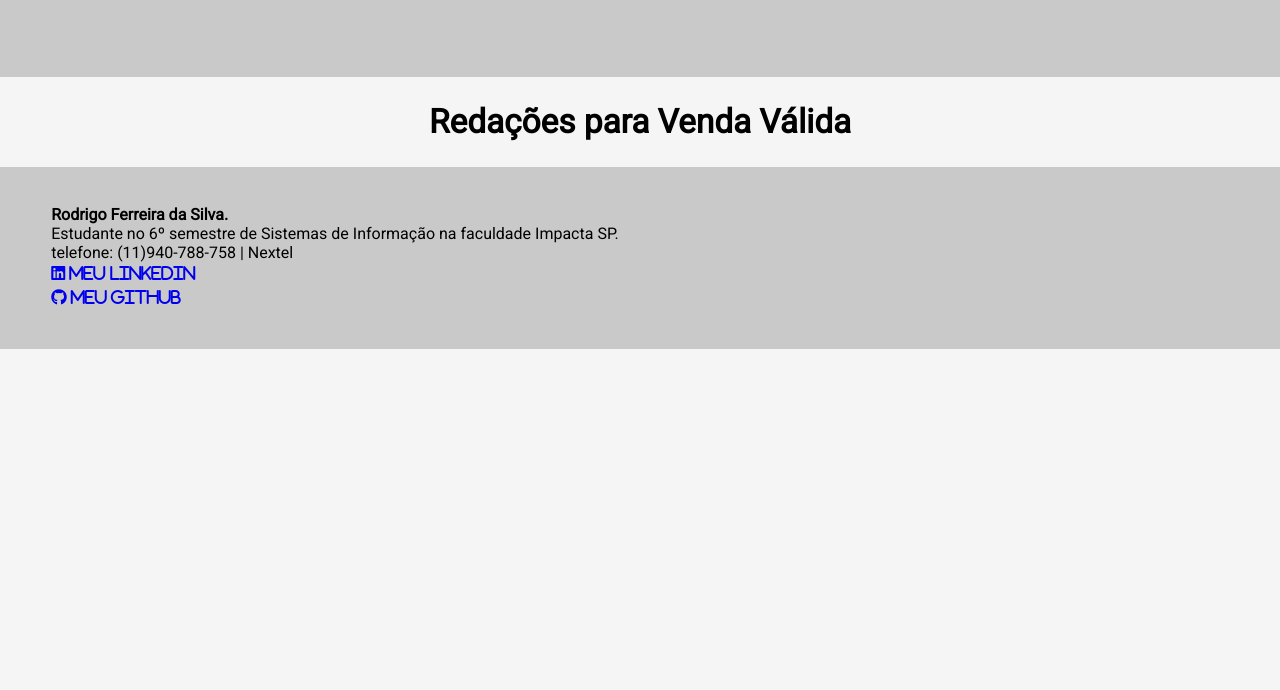
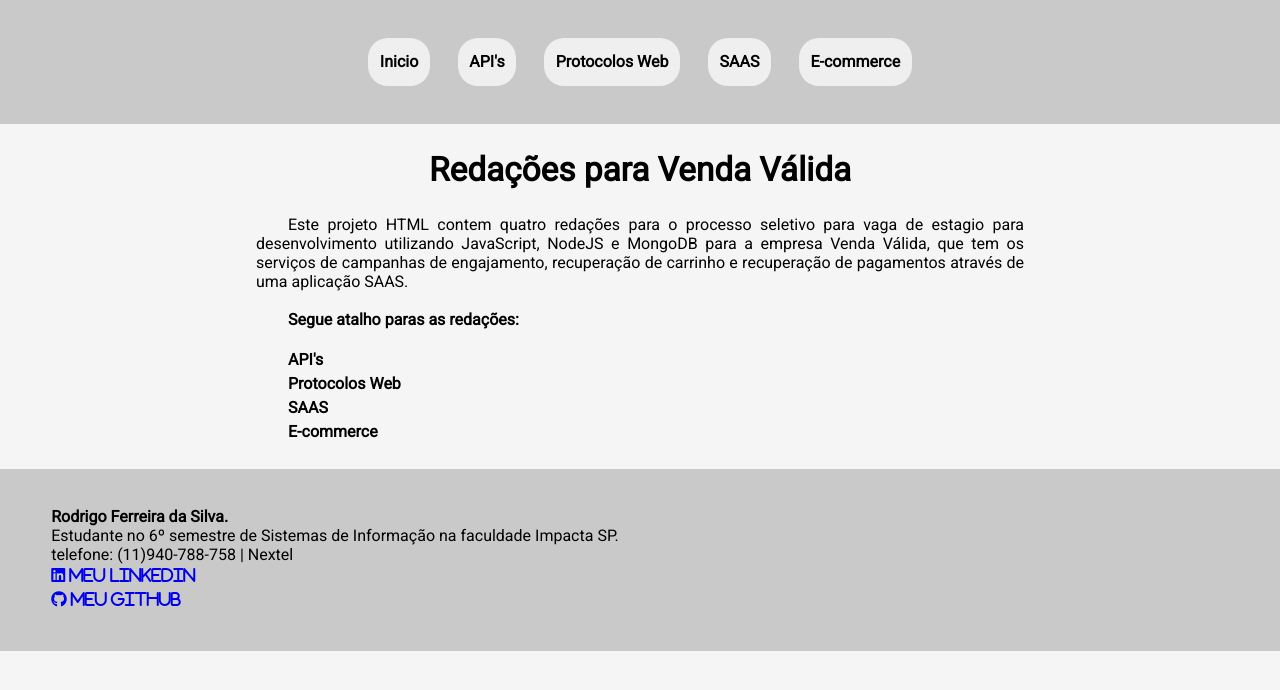
Before and after one commit to drohiro/vendaValida_entrevista, a plain HTML site: page index.html in a window 1280 px wide. Drawn offline with Linux system fonts and the light colour scheme.

Commit message:
melhoria no css

```diff
--- a/css/style.css
+++ b/css/style.css
@@ -9,7 +9,6 @@
 }
 body {
     background: #f5f5f5;
-    text-align: center;
 }
 .redacao {
     text-align: justify;
@@ -40,6 +39,7 @@ img {
 }
 name {
     font-weight: bold;
+    text-align: left;
 }
 .container {
     width: 100%;
@@ -64,3 +64,13 @@ name {
     background: #c9c9c9;
     margin-top: 2%;
 }
+.botaoCabecalho {
+    padding: 1%;
+    margin-left: 1%;
+    margin-right: 1%;
+    border-radius: 20px;
+}
+.linkCabecalho {
+    color: black;
+    font-weight: bold;
+}
--- a/index.html
+++ b/index.html
@@ -11,12 +11,25 @@
     <title>VendaValida - Entrevista</title>
 </head>
 <body>
-    <header class="cabecalho"> </header>
+    <header class="cabecalho">
+            <button class="botaoCabecalho"><a class="linkCabecalho" href="./index.html">Inicio</a></button>
+            <button class="botaoCabecalho"><a class="linkCabecalho" href="./redacoes/api.html">API's</a></button>
+            <button class="botaoCabecalho"><a class="linkCabecalho" href="./redacoes/protocolos_web.html">Protocolos Web</a></button>
+            <button class="botaoCabecalho"><a class="linkCabecalho" href="./redacoes/saas.html">SAAS</a></button>
+            <button class="botaoCabecalho"><a class="linkCabecalho" href="./redacoes/ecommerce.html">E-commerce</a></button>
+    </header>
 
     <h1>Redações para Venda Válida</h1>
-
-    <p></p>
-
+    <div class="redacao">
+        <p>Este projeto HTML contem quatro redações para o processo seletivo para vaga de estagio para desenvolvimento utilizando
+            JavaScript, NodeJS e MongoDB para a empresa Venda Válida, que tem os serviços de campanhas de engajamento, recuperação
+            de carrinho e recuperação de pagamentos através de uma aplicação SAAS.</p><br>
+        <p><name>Segue atalho paras as redações:</name></p><br>
+        <p><a class="linkCabecalho" href="./redacoes/api.html">API's</a></button></p>
+        <p><a class="linkCabecalho" href="./redacoes/protocolos_web.html">Protocolos Web</a></p>
+        <p><a class="linkCabecalho" href="./redacoes/saas.html">SAAS</a></p>
+        <p><a class="linkCabecalho" href="./redacoes/ecommerce.html">E-commerce</a></p>
+    </div>
     <footer class="rodape">
         <name>Rodrigo Ferreira da Silva.</name><br>
         Estudante no 6º semestre de Sistemas de Informação na faculdade Impacta SP.<br>
```
Also changed, not shown: redacoes/api.html (+7 -1 lines), redacoes/ecommerce.html (+9 -1 lines), redacoes/protocolos_web.html (+9 -1 lines), redacoes/saas.html (+10 -1 lines).
